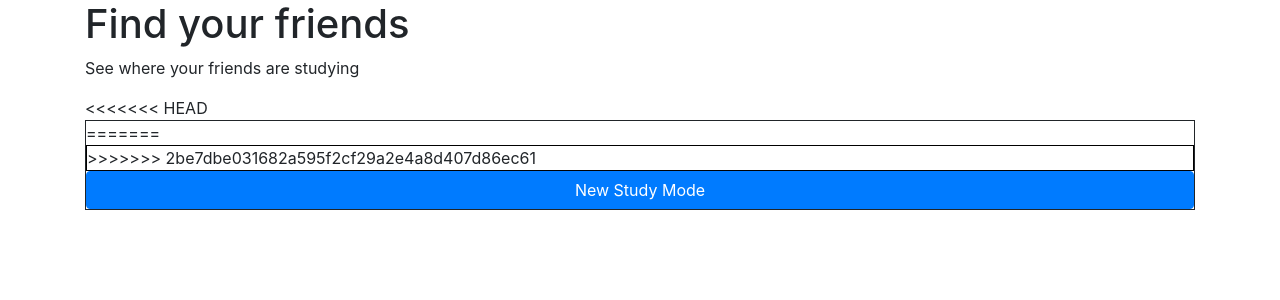
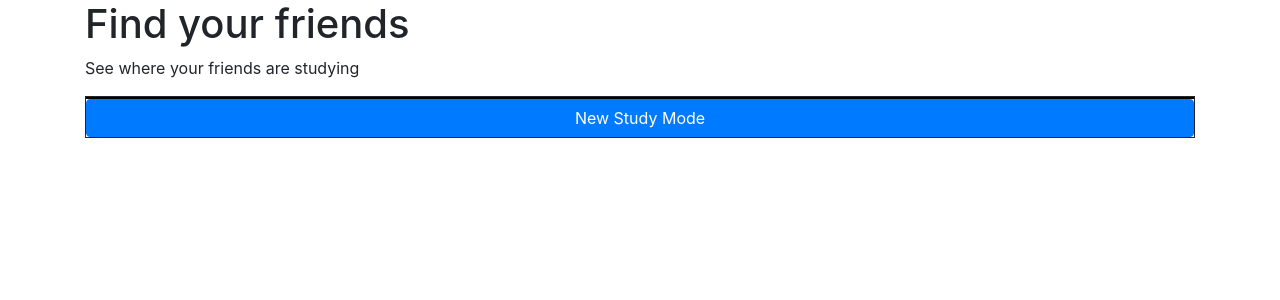
Before and after one commit to joelsiew/StudyMode, a Flask app: template studymode/templates/map.html in a window 1280 px wide. Shown: the part 56-356 px from the top of the page. Run offline with Flask 2, Linux system fonts and the light colour scheme; the template is opened without the code that fills it, so the values that code supplies are empty; some libraries are stand-ins or nearby versions.

Commit message:
fixed random shit in map

```diff
--- a/studymode/templates/map.html
+++ b/studymode/templates/map.html
@@ -4,11 +4,8 @@
     <div class="container">
         <h1>Find your friends</h1>
         <p>See where your friends are studying</p>
-<<<<<<< HEAD
         <div id="rectangle" width="80%"; height="80%"; style="border:1px solid">
-=======
         <div id="rectangle" style="width:100; height:100; border:1px solid #000;">
->>>>>>> 2be7dbe031682a595f2cf29a2e4a8d407d86ec61
             {{studymap.js}}
             {{studymap.html}}
         </div>
```
